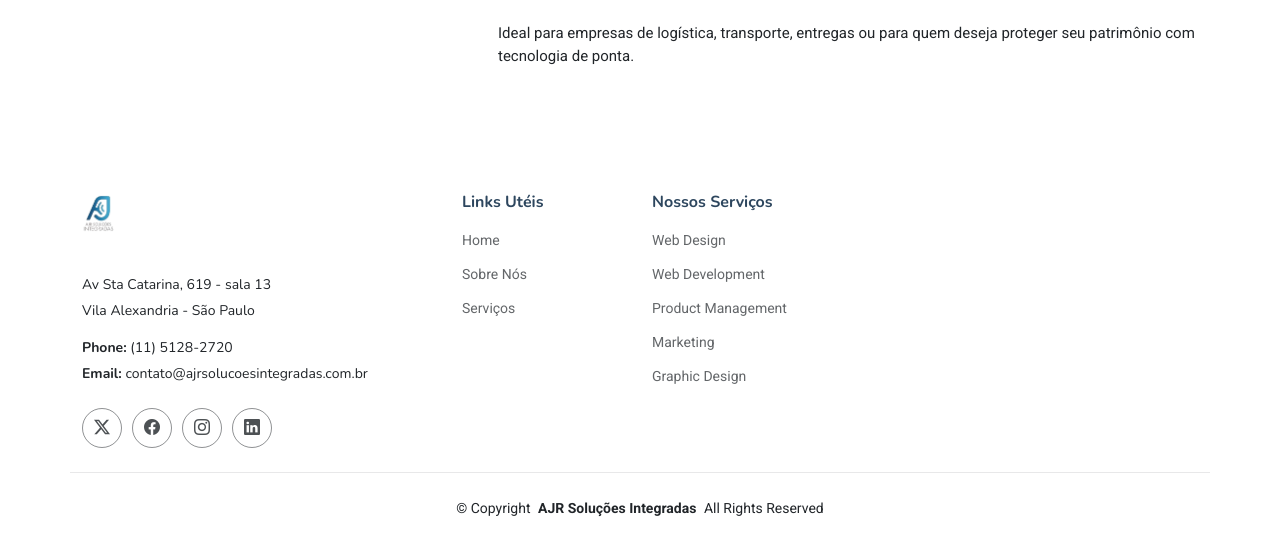
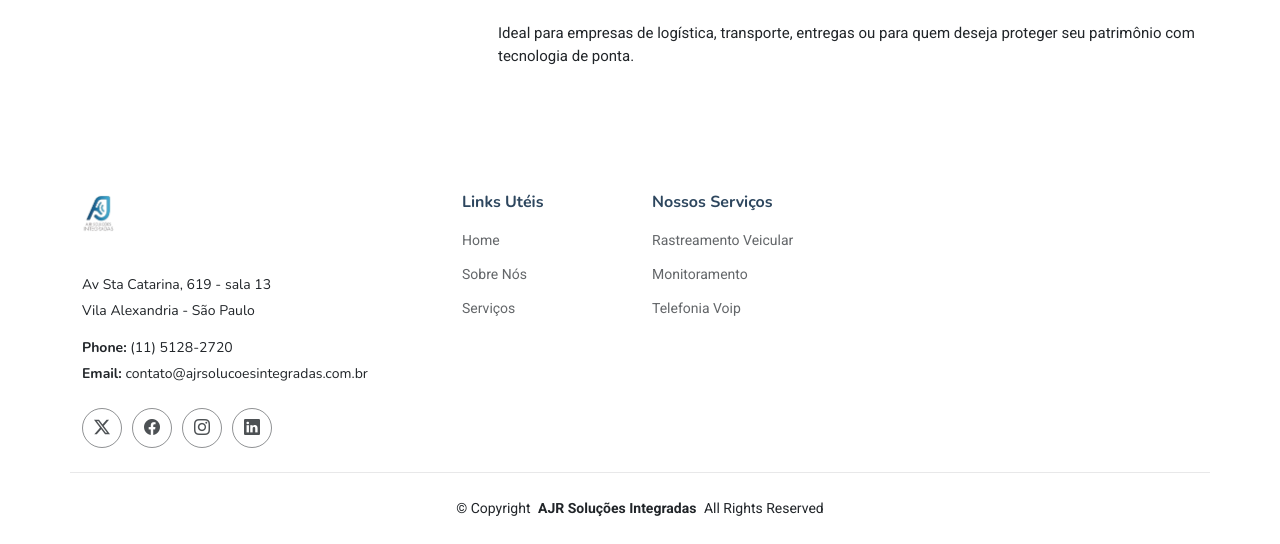
Before and after one commit to samuelsoaress/ajr_solucoes_integradas, a Flask app: page /servicos in a window 1280 px wide. Shown: the part 1191-1735 px from the top of the page. Run offline with Flask 3, Linux system fonts and the light colour scheme; some libraries are stand-ins or nearby versions.

Commit message:
fix: correcao server

```diff
--- a/app.py
+++ b/app.py
@@ -65,7 +65,7 @@
     return  redirect(url_for('index'))
 
 @app.route('/servicos')
-def social_media():
+def servicos():
     return  render_template('service-details.html')
 
 if __name__ == '__main__':
--- a/templates/template.html
+++ b/templates/template.html
@@ -94,11 +94,9 @@
         <div class="col-lg-2 col-md-3 footer-links">
           <h4>Nossos Serviços</h4>
           <ul>
-            <li><a href="{{ url_for('servicos') }}">Web Design</a></li>
-            <li><a href="{{ url_for('servicos') }}">Web Development</a></li>
-            <li><a href="{{ url_for('servicos') }}">Product Management</a></li>
-            <li><a href="{{ url_for('servicos') }}">Marketing</a></li>
-            <li><a href="{{ url_for('servicos') }}">Graphic Design</a></li>
+            <li><a href="{{ url_for('servicos') }}">Rastreamento Veicular</a></li>
+            <li><a href="{{ url_for('servicos') }}">Monitoramento</a></li>
+            <li><a href="{{ url_for('servicos') }}">Telefonia Voip</a></li>
           </ul>
         </div>
 
```
